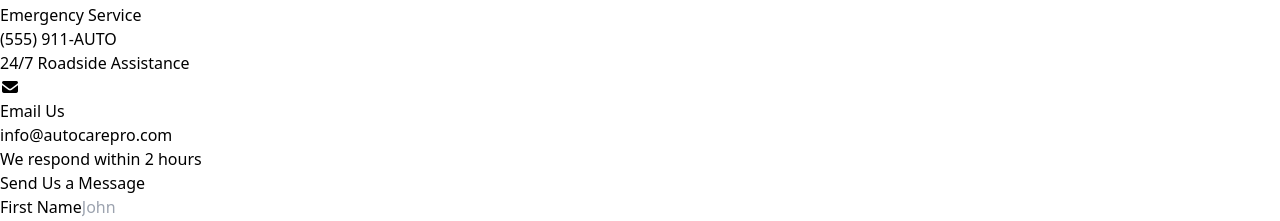
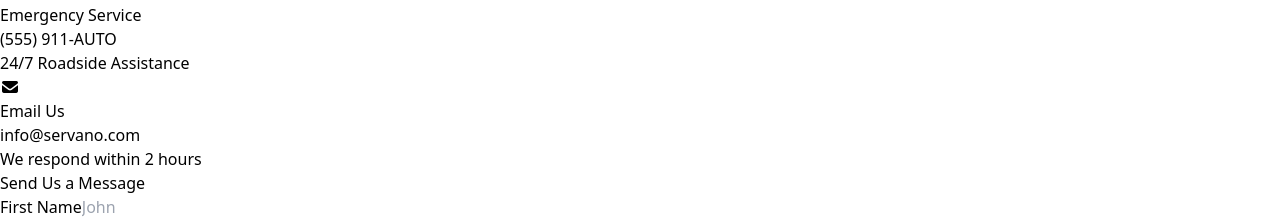
Before and after one commit to csepriyaranjan/ServanoFrontend, a React (Vite) app in the folder frontend/: page / in a window 1280 px wide. Shown: the part 2382-2603 px from the top of the page. Built offline with nearby package versions, Linux system fonts and the light colour scheme; no server answers.

Commit message:
Update contact.jsx

```diff
--- a/frontend/src/components/contact.jsx
+++ b/frontend/src/components/contact.jsx
@@ -1,6 +1,5 @@
 import React, { useState } from "react";
-import axios from "axios";
-import Loader from "./loader";
+import API from "./api";
 
 const Contact = () => {
   const [form, setForm] = useState({
@@ -21,7 +20,7 @@ const Contact = () => {
     e.preventDefault();
     setLoading(true);
     try {
-      await axios.post("https://formsubmit.co/hasimazatube@gmail.com", form);
+      await API.post("/contact", form);
       alert("Message sent!");
       setForm({
         firstName: "",
@@ -31,8 +30,9 @@ const Contact = () => {
         service: "",
         message: "",
       });
+
     } catch (error) {
-      alert("Failed to send message.");
+      alert("Failed to send message.",error);
     }
     setLoading(false);
   };
@@ -110,7 +110,7 @@ const Contact = () => {
                     Email Us
                   </h3>
                   <p className="text-gray-600">
-                    info@autocarepro.com
+                    info@servano.com
                     <br />
                     We respond within 2 hours
                   </p>
@@ -120,7 +120,6 @@ const Contact = () => {
           </div>
 
           {/* Contact Form */}
-          { loading && <Loader />}
           <div className="bg-gray-50 rounded-2xl p-8">
             <h3 className="text-2xl font-bold text-gray-900 mb-6">
               Send Us a Message
```
